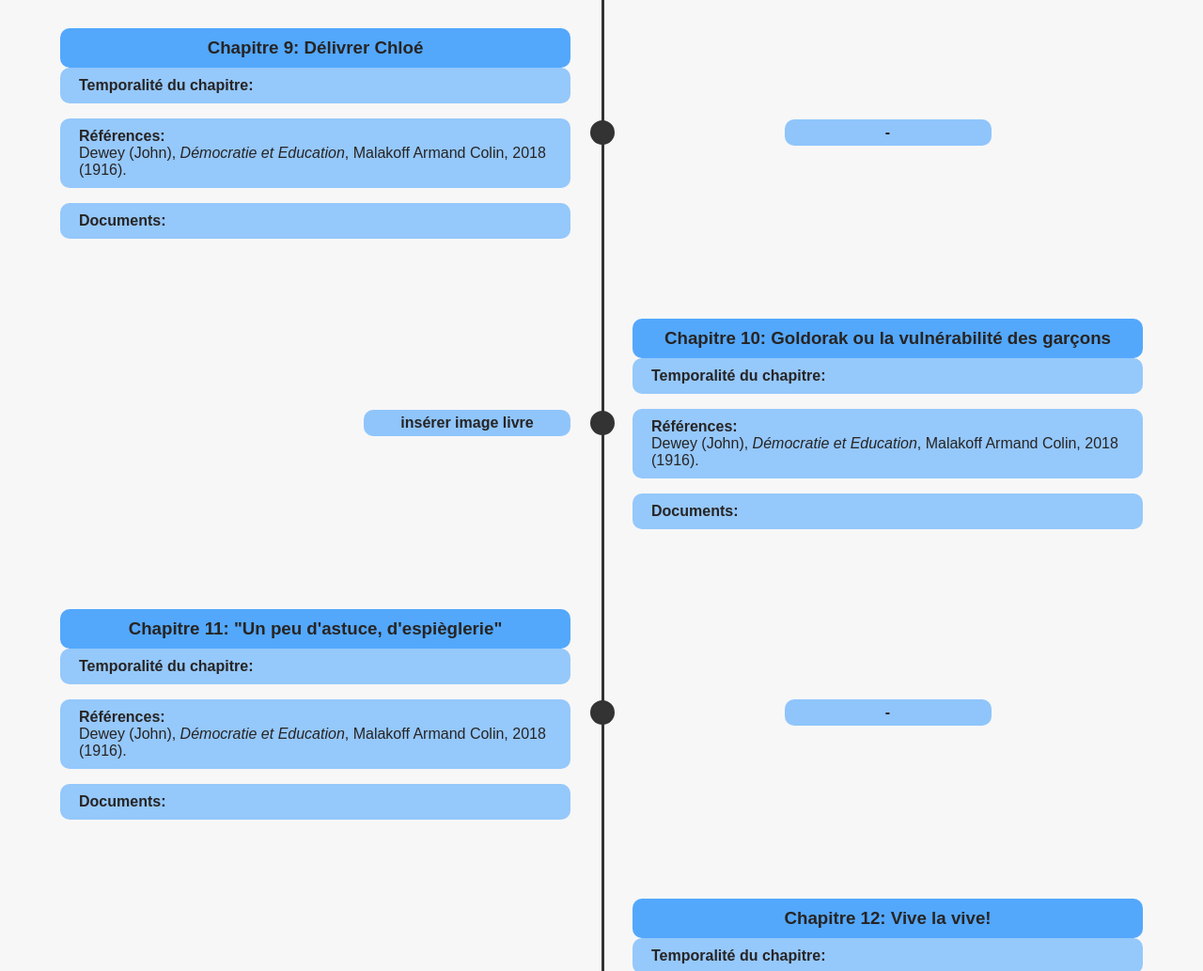
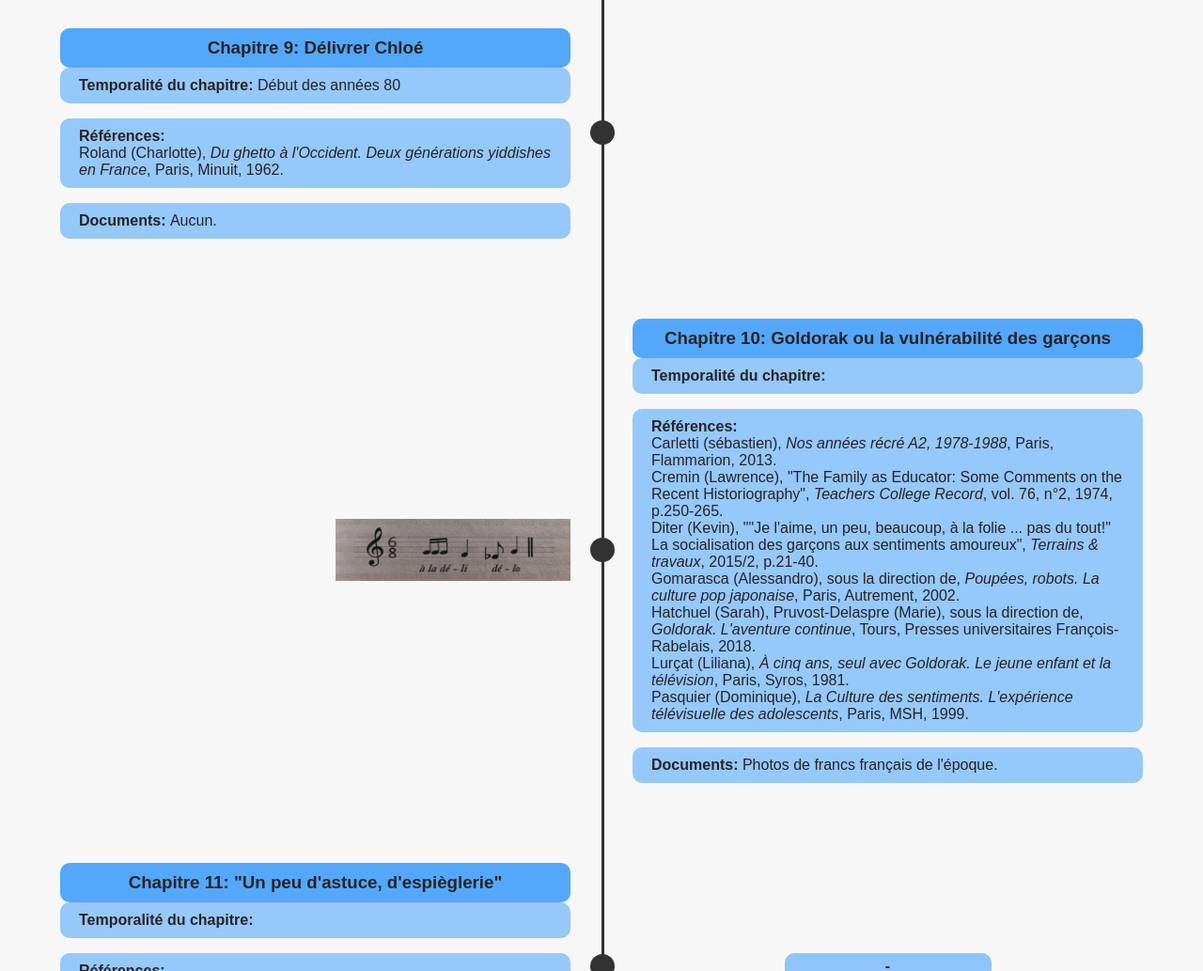
Before and after one commit to Marina-Loertscher/travail-pubnum-S22, a plain HTML site: page index.html in a window 1280 px wide. Shown: the part 3600-4633 px from the top of the page at 94% size. Drawn offline with Linux system fonts and the light colour scheme.

Commit message:
Update index.html

```diff
--- a/index.html
+++ b/index.html
@@ -142,7 +142,7 @@
                 <li>
                     <div id="chapitre8" class="content">
                         <h3>Chapitre 8: Les maîtresses-mamans </h3>
-                        <p><b>Temporalité du chapitre:</b> </p>
+                        <p><b>Temporalité du chapitre:</b> 1983-1984</p>
                         <p><b>Références:</b><br>
                             Cuban (Larry), <i>How Teachers Taught: Constancy and Change in American Classrooms, 1890-1980</i>, New York, Teachers College Press, 1993. <br>
                             Luc (Jean-Noël), <i>L'Invention du jeune enfant au XIXe siècle. De la salle d'asile à l'école maternelle</i>, Paris, Belin, 1997. <br>
@@ -164,16 +164,15 @@
                 <li>
                     <div id="chapitre9" class="content">
                         <h3>Chapitre 9: Délivrer Chloé</h3>
-                        <p><b>Temporalité du chapitre:</b> </p>
+                        <p><b>Temporalité du chapitre:</b> Début des années 80</p>
                         <p><b>Références:</b><br>
-                            Dewey (John), <i>Démocratie et Education</i>, Malakoff Armand Colin, 2018 (1916). <br>
+                            Roland (Charlotte), <i>Du ghetto à l'Occident. Deux générations yiddishes en France</i>, Paris, Minuit, 1962. <br>
                         </p>
-                        <p><b>Documents: </b>
+                        <p><b>Documents: </b> Aucun.
                         </p>
                     </div>
                     <div class="point"></div>
                     <div class="date">
-                        <h4>-</h4>
                     </div>
                 </li>
                 <li>
@@ -181,14 +180,21 @@
                         <h3>Chapitre 10: Goldorak ou la vulnérabilité des garçons</h3>
                         <p><b>Temporalité du chapitre:</b> </p>
                         <p><b>Références:</b><br>
-                            Dewey (John), <i>Démocratie et Education</i>, Malakoff Armand Colin, 2018 (1916). <br>
+                            Carletti (sébastien), <i>Nos années récré A2, 1978-1988</i>, Paris, Flammarion, 2013. <br>
+                            Cremin (Lawrence), "The Family as Educator: Some Comments on the Recent Historiography", <i>Teachers College Record</i>, vol. 76, n°2, 1974, p.250-265. <br>
+                            Diter (Kevin), ""Je l'aime, un peu, beaucoup, à la folie ... pas du tout!" La socialisation des garçons aux sentiments amoureux", <i>Terrains & travaux</i>, 2015/2, p.21-40. <br>
+                            Gomarasca (Alessandro), sous la direction de, <i>Poupées, robots. La culture pop japonaise</i>, Paris, Autrement, 2002. <br>
+                            Hatchuel (Sarah), Pruvost-Delaspre (Marie), sous la direction de, <i>Goldorak. L'aventure continue</i>, Tours, Presses universitaires François-Rabelais, 2018. <br>
+                            Lurçat (Liliana), <i>À cinq ans, seul avec Goldorak. Le jeune enfant et la télévision</i>, Paris, Syros, 1981. <br>
+                            Pasquier (Dominique), <i>La Culture des sentiments. L'expérience télévisuelle des adolescents</i>, Paris, MSH, 1999.
                         </p>
                         <p><b>Documents: </b>
+                            Photos de francs français de l'époque.
                         </p>
                     </div>
                     <div class="point"></div>
                     <div class="date">
-                        <h4>insérer image livre</h4>
+                        <img class="left" src="Image.ch7.jpg" width="250" height="66" alt="Image" title="" align="right"/>
                     </div>
                 </li>
                 <li>
```
